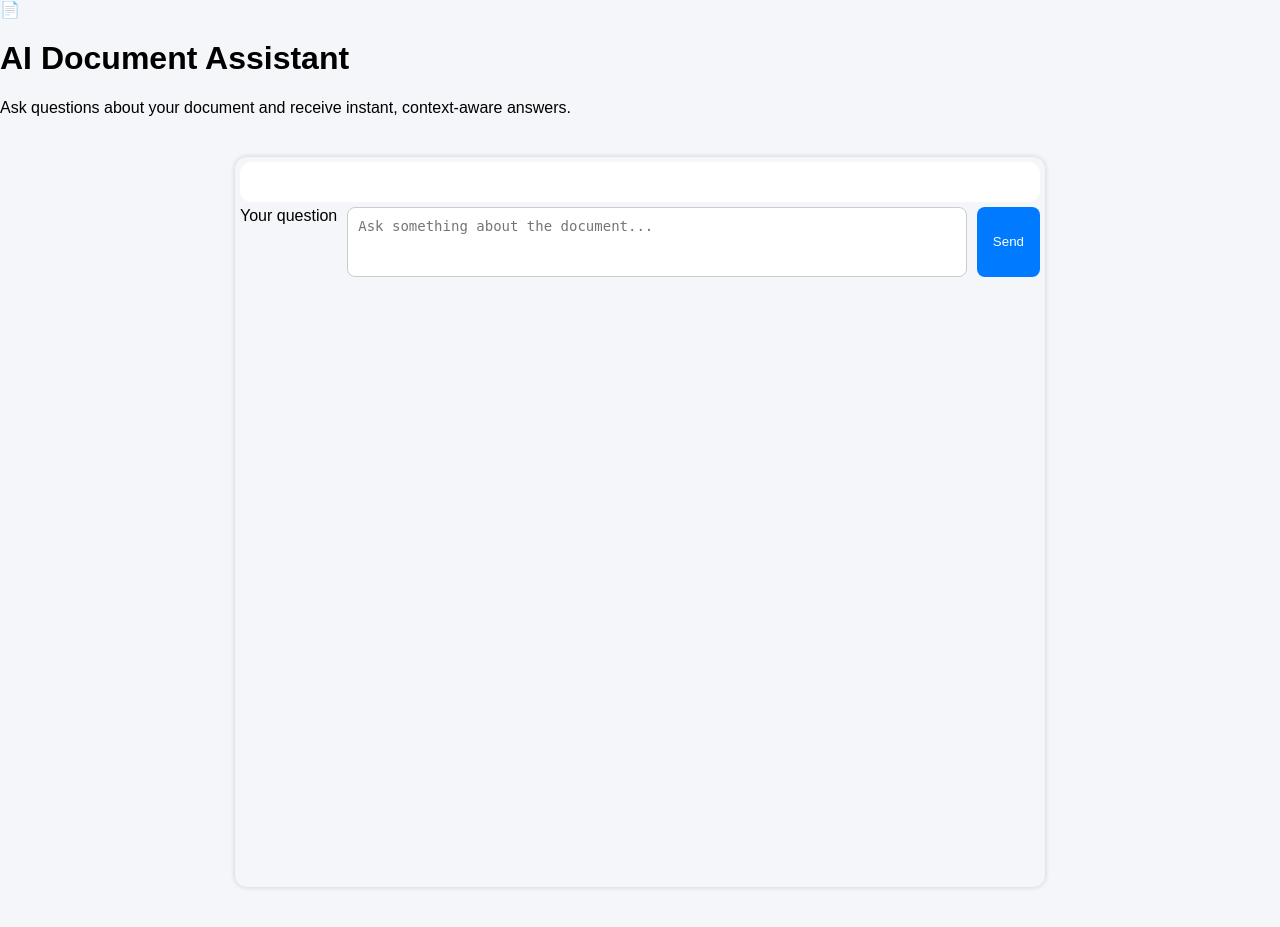
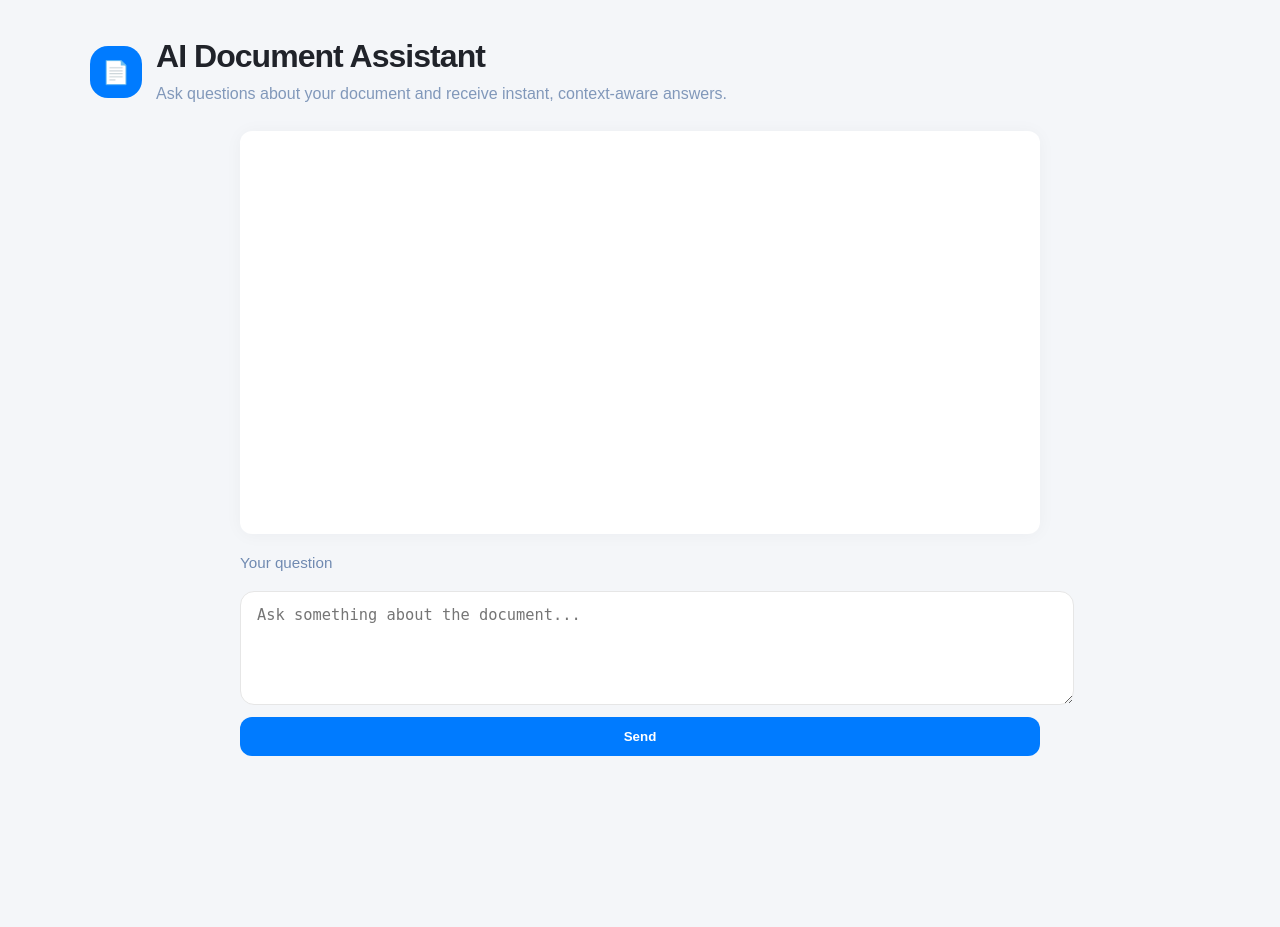
Before and after one commit to Andriamahay11master/General-RAG-architecture, a Flask app: page / in a window 1280 px wide. After the commit the page ends 756 px from the top, so only its background shows below. Run offline with Flask 3, Linux system fonts and the light colour scheme; style sheets or scripts are compiled from the project's sources; parts of the project's set-up code (start-up, migrations or seed data) failed here and were passed over.

Commit message:
update sass

```diff
--- a/static/scss/_chat.scss
+++ b/static/scss/_chat.scss
@@ -1,9 +1,15 @@
 .chat-box {
   flex: 1;
   overflow-y: auto;
-  padding: 20px;
+  padding: 24px;
   background: white;
   border-radius: $border-radius;
+  box-shadow: 0 1px 18px rgba(16, 24, 40, 0.04);
+  min-height: 320px;
+  @include mobile {
+    padding: 18px;
+  }
+
   &::-webkit-scrollbar {
     width: 6px;
   }
@@ -17,10 +23,12 @@
 }
 
 .message {
-  max-width: 70%;
-  padding: 12px 16px;
-  margin-bottom: 12px;
+  max-width: 72%;
+  padding: 14px 18px;
+  margin-bottom: 14px;
   border-radius: $border-radius;
+  line-height: 1.55;
+  word-break: break-word;
 }
 
 .user {
@@ -31,36 +39,52 @@
 
 .bot {
   background: $bot-color;
+  color: #1f2937;
 }
 
 .chat-form {
-  display: flex;
-  gap: 10px;
-  padding: 5px 0 0;
+  display: grid;
+  gap: 12px;
+  padding-top: 4px;
 }
 
 textarea {
-  flex: 1;
-  resize: none;
-  padding: 10px;
-  font-size: 14px;
-  border-radius: 8px;
-  border: 1px solid #ccc;
+  width: 100%;
+  resize: vertical;
+  min-height: 84px;
+  padding: 14px 16px;
+  font-size: 0.96rem;
+  border-radius: 14px;
+  border: 1px solid lighten($grey, 10%);
+  background: #ffffff;
+  transition:
+    border-color 0.2s ease,
+    box-shadow 0.2s ease;
+
   &:focus {
     outline: none;
-    box-shadow: 0 0 2px $grey;
+    border-color: $primary-color;
+    box-shadow: 0 0 0 4px rgba(0, 123, 255, 0.1);
   }
 }
 
+.chat-button,
 button {
-  padding: 10px 16px;
+  align-self: flex-end;
+  padding: 12px 20px;
   border: none;
-  border-radius: 8px;
+  border-radius: 12px;
   background: $primary-color;
   color: white;
+  font-weight: 600;
   cursor: pointer;
-  transition: all ease 0.2s;
-  &:hover {
+  transition:
+    background 200ms ease,
+    transform 200ms ease;
+
+  &:hover,
+  &:focus-visible {
     background: $secondary-color;
+    transform: translateY(-1px);
   }
 }
--- a/static/scss/_layout.scss
+++ b/static/scss/_layout.scss
@@ -1,28 +1,98 @@
 body {
   margin: 0;
+  min-height: 100vh;
   font-family: $font-main;
   background: $white-f4;
+  color: #20232a;
+}
+
+.page-shell {
+  max-width: 1100px;
+  margin: 0 auto;
+  padding: 24px;
+}
+
+.page-header {
+  padding: 14px 0 24px;
+}
+
+.page-brand {
+  display: flex;
+  align-items: center;
+  gap: 14px;
+  flex-wrap: wrap;
+}
+
+.page-icon {
+  display: inline-flex;
+  align-items: center;
+  justify-content: center;
+  width: 52px;
+  height: 52px;
+  border-radius: 18px;
+  background: $primary-color;
+  color: white;
+  font-size: 1.4rem;
+}
+
+.page-title {
+  margin: 0;
+  font-size: 2rem;
+  letter-spacing: -0.03em;
+}
+
+.page-description {
+  margin: 6px 0 0;
+  color: darken($white-f4, 35%);
+  max-width: 620px;
+  line-height: 1.6;
 }
 
 .chat-container {
   max-width: 800px;
-  margin: 40px auto;
-  padding: 5px;
-  display: flex;
-  flex-direction: column;
-  height: 90vh;
-  box-shadow: 0 0 5px $grey;
-  border-radius: 12px;
+  margin: 0 auto;
+  display: grid;
+  grid-template-rows: auto minmax(0, auto);
+  gap: 16px;
+  height: calc(100vh - 140px);
   @include mobile {
-    margin: 15px;
-    padding: 0;
-    height: calc(100vh - 30px);
-    box-shadow: none;
+    height: auto;
   }
 }
 
-.chat-title {
-  @include mobile {
-    font-size: 25px;
+.chat-panel {
+  display: flex;
+  flex-direction: column;
+  min-height: 0;
+}
+
+.chat-input-panel {
+  display: flex;
+  flex-direction: column;
+  gap: 12px;
+}
+
+.chat-form {
+  width: 100%;
+}
+
+.chat-label {
+  display: inline-block;
+  margin-bottom: 8px;
+  font-size: 0.95rem;
+  color: darken($white-f4, 40%);
+}
+
+@media (max-width: 600px) {
+  .page-shell {
+    padding: 16px;
+  }
+
+  .page-title {
+    font-size: 1.6rem;
+  }
+
+  .chat-container {
+    gap: 12px;
   }
 }
```
